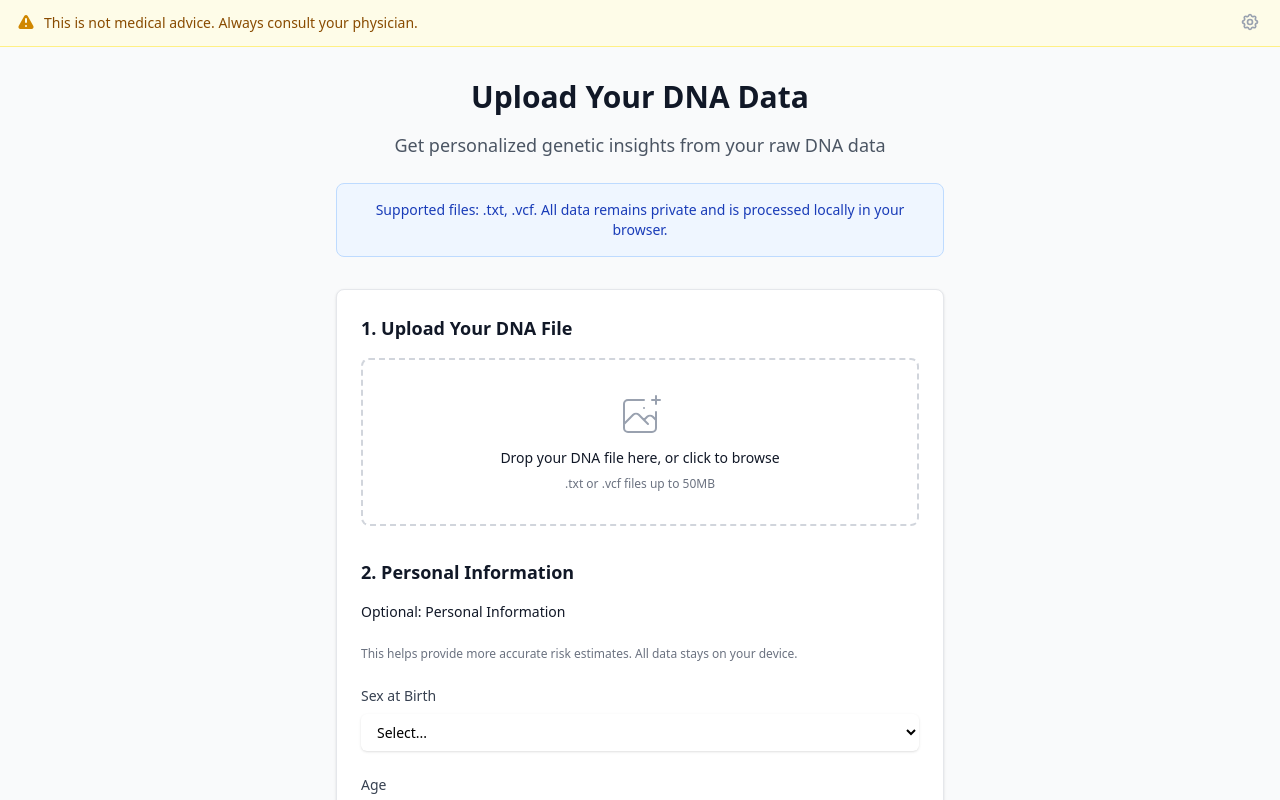
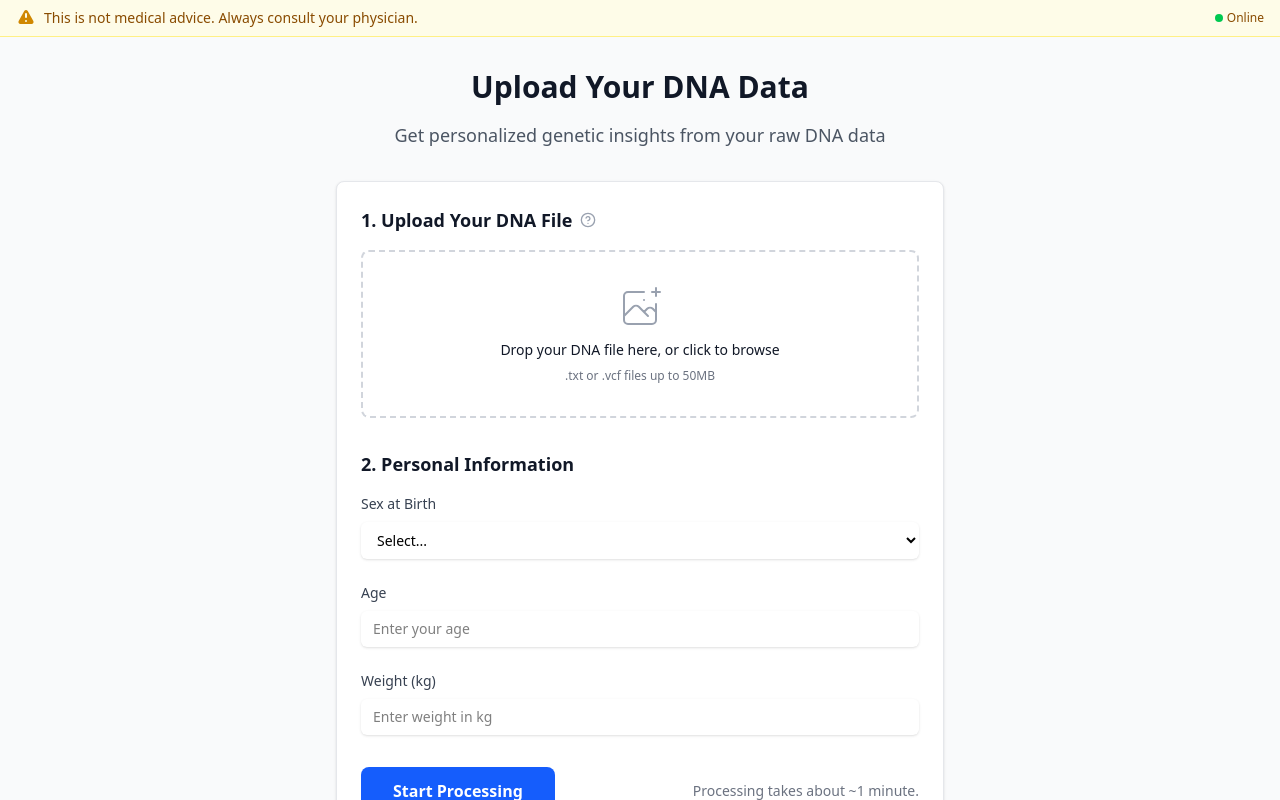
Before and after one commit to srsatt/gene-whisper, a React (Vite) app: page / in a window 1280 px wide. Shown: the top 800 px of the page. Built offline with nearby package versions, Linux system fonts and the light colour scheme.

Commit message:
init commit

```diff
--- a/src/App.tsx
+++ b/src/App.tsx
@@ -12,12 +12,7 @@ import type {
   WhatIf,
 } from "./models";
 import { DISCLAIMER_TOP, ERR_UNSUPPORTED } from "./assets/copy";
-import {
-  getDemographics,
-  saveDemographics,
-  saveReport,
-  clearAllData,
-} from "./db";
+import { getDemographics, saveDemographics, saveReport } from "./db";
 import { formatAbsoluteRisk } from "./tools";
 import UploadPage from "./pages/UploadPage";
 import ProcessingPage from "./pages/ProcessingPage";
@@ -391,8 +386,7 @@ type AppAction =
   | { type: "SET_SELECTED_FINDING"; findingId?: string }
   | { type: "ADD_CHAT_MESSAGE"; message: ChatMessage }
   | { type: "TOGGLE_EVIDENCE_EXPANDED"; level: "A" | "B" | "C" }
-  | { type: "SET_CHAT_OPEN"; open: boolean }
-  | { type: "CLEAR_ALL_DATA" };
+  | { type: "SET_CHAT_OPEN"; open: boolean };
 
 // Reducer
 function appReducer(state: AppState, action: AppAction): AppState {
@@ -439,18 +433,6 @@ function appReducer(state: AppState, action: AppAction): AppState {
         },
       };
 
-    case "CLEAR_ALL_DATA":
-      clearAllData();
-      return {
-        ...state,
-        phase: "upload",
-        demographics: getDemographics(),
-        uploadedFile: undefined,
-        report: undefined,
-        selectedFindingId: undefined,
-        chatMessages: [],
-      };
-
     default:
       return state;
   }
@@ -465,68 +447,41 @@ function useAppContext() {
   return context;
 }
 
-// Settings dropdown component
-function SettingsDropdown() {
-  const [isOpen, setIsOpen] = React.useState(false);
-  const { dispatch } = useAppContext();
+// Hook to detect online/offline status
+function useOnlineStatus() {
+  const [isOnline, setIsOnline] = React.useState(navigator.onLine);
+
+  React.useEffect(() => {
+    const handleOnline = () => setIsOnline(true);
+    const handleOffline = () => setIsOnline(false);
+
+    window.addEventListener("online", handleOnline);
+    window.addEventListener("offline", handleOffline);
+
+    return () => {
+      window.removeEventListener("online", handleOnline);
+      window.removeEventListener("offline", handleOffline);
+    };
+  }, []);
+
+  return isOnline;
+}
+
+// Online status component
+function OnlineStatus() {
+  const isOnline = useOnlineStatus();
 
   return (
-    <div className="relative">
-      <button
-        onClick={() => setIsOpen(!isOpen)}
-        className="p-1 text-gray-400 hover:text-gray-600 focus:outline-none focus:ring-2 focus:ring-blue-500 rounded-md"
-        aria-label="Settings"
-      >
-        <svg
-          className="w-5 h-5"
-          fill="none"
-          stroke="currentColor"
-          viewBox="0 0 24 24"
-        >
-          <path
-            strokeLinecap="round"
-            strokeLinejoin="round"
-            strokeWidth={2}
-            d="M10.325 4.317c.426-1.756 2.924-1.756 3.35 0a1.724 1.724 0 002.573 1.066c1.543-.94 3.31.826 2.37 2.37a1.724 1.724 0 001.065 2.572c1.756.426 1.756 2.924 0 3.35a1.724 1.724 0 00-1.066 2.573c.94 1.543-.826 3.31-2.37 2.37a1.724 1.724 0 00-2.572 1.065c-.426 1.756-2.924 1.756-3.35 0a1.724 1.724 0 00-2.573-1.066c-1.543.94-3.31-.826-2.37-2.37a1.724 1.724 0 00-1.065-2.572c-1.756-.426-1.756-2.924 0-3.35a1.724 1.724 0 001.066-2.573c-.94-1.543.826-3.31 2.37-2.37.996.608 2.296.07 2.572-1.065z"
-          />
-          <path
-            strokeLinecap="round"
-            strokeLinejoin="round"
-            strokeWidth={2}
-            d="M15 12a3 3 0 11-6 0 3 3 0 016 0z"
-          />
-        </svg>
-      </button>
-
-      {isOpen && (
-        <div className="absolute right-0 mt-2 w-48 bg-white rounded-md shadow-lg border border-gray-200 z-50">
-          <div className="py-1">
-            <button
-              onClick={() => {
-                if (
-                  confirm(
-                    "This will delete all your data and return to the upload page. Are you sure?"
-                  )
-                ) {
-                  dispatch({ type: "CLEAR_ALL_DATA" });
-                }
-                setIsOpen(false);
-              }}
-              className="block w-full text-left px-4 py-2 text-sm text-red-600 hover:bg-red-50"
-            >
-              Delete all data
-            </button>
-          </div>
-        </div>
-      )}
-
-      {isOpen && (
-        <div
-          className="fixed inset-0 z-40"
-          onClick={() => setIsOpen(false)}
-          aria-hidden="true"
-        />
-      )}
+    <div className="flex items-center space-x-1">
+      <div
+        className={`w-2 h-2 rounded-full ${
+          isOnline ? "bg-green-500" : "bg-red-500"
+        }`}
+        aria-hidden="true"
+      />
+      <span className="text-xs font-medium text-yellow-800">
+        {isOnline ? "Online" : "Offline"}
+      </span>
     </div>
   );
 }
@@ -730,7 +685,9 @@ function AppContent() {
               {DISCLAIMER_TOP}
             </p>
           </div>
-          <SettingsDropdown />
+          <div className="flex items-center">
+            <OnlineStatus />
+          </div>
         </div>
       </div>
 
--- a/src/components/DemographicsForm.tsx
+++ b/src/components/DemographicsForm.tsx
@@ -36,14 +36,6 @@ export default function DemographicsForm({
 
   return (
     <div className="space-y-6">
-      <h3 className="text-sm font-medium text-gray-900">
-        Optional: Personal Information
-      </h3>
-      <p className="text-xs text-gray-500">
-        This helps provide more accurate risk estimates. All data stays on your
-        device.
-      </p>
-
       {/* Sex at Birth */}
       <div className="space-y-2">
         <label className="block text-sm font-medium text-gray-700">
--- a/src/pages/UploadPage.tsx
+++ b/src/pages/UploadPage.tsx
@@ -1,6 +1,7 @@
 // src/pages/UploadPage.tsx
 
 import React from "react";
+import { HelpCircle } from "lucide-react";
 import type { Demographics } from "../models";
 import { UPLOAD_HELPER, START_HELPER } from "../assets/copy";
 import FileDropzone from "../components/FileDropzone";
@@ -48,20 +49,29 @@ export default function UploadPage({
           <h1 className="text-3xl font-bold text-gray-900 mb-4">
             Upload Your DNA Data
           </h1>
-          <p className="text-lg text-gray-600 mb-6">
+          <p className="text-lg text-gray-600">
             Get personalized genetic insights from your raw DNA data
           </p>
-          <div className="bg-blue-50 border border-blue-200 rounded-lg p-4">
-            <p className="text-sm text-blue-800">{UPLOAD_HELPER}</p>
-          </div>
         </div>
 
         <div className="bg-white rounded-lg shadow-sm border border-gray-200 p-6 space-y-8">
           {/* File Upload */}
           <div className="space-y-4">
-            <h2 className="text-lg font-semibold text-gray-900">
-              1. Upload Your DNA File
-            </h2>
+            <div className="flex items-center space-x-2">
+              <h2 className="text-lg font-semibold text-gray-900">
+                1. Upload Your DNA File
+              </h2>
+              <div className="relative group">
+                <HelpCircle
+                  className="w-4 h-4 text-gray-400 hover:text-gray-600 cursor-help transition-colors"
+                  aria-label="File format information"
+                />
+                <div className="absolute bottom-full left-1/2 transform -translate-x-1/2 mb-2 px-3 py-2 bg-gray-900 text-white text-xs rounded-lg shadow-lg opacity-0 group-hover:opacity-100 transition-opacity duration-200 pointer-events-none whitespace-nowrap z-10">
+                  {UPLOAD_HELPER}
+                  <div className="absolute top-full left-1/2 transform -translate-x-1/2 w-0 h-0 border-l-4 border-r-4 border-t-4 border-transparent border-t-gray-900"></div>
+                </div>
+              </div>
+            </div>
             <FileDropzone
               selectedFile={selectedFile}
               onFileSelect={onFileSelect}
@@ -82,7 +92,7 @@ export default function UploadPage({
           </div>
 
           {/* Start Processing */}
-          <div className="pt-6 border-t border-gray-200">
+          <div>
             <div className="flex items-center justify-between">
               <div className="flex-1">
                 <button
```
Also changed, not shown: 1 other file (tests, documents, lock files or other folders).
